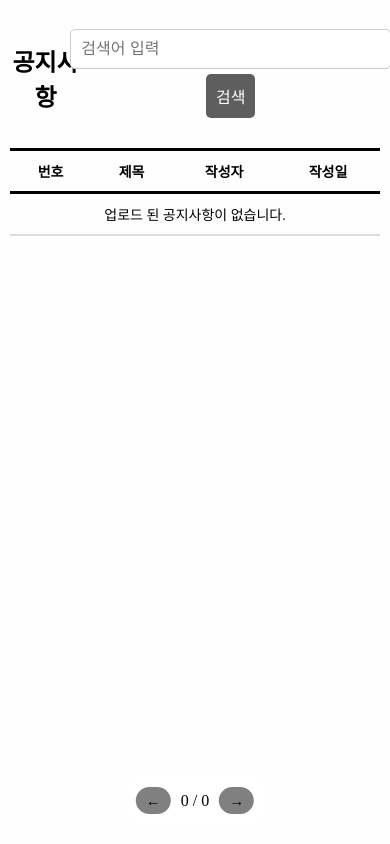
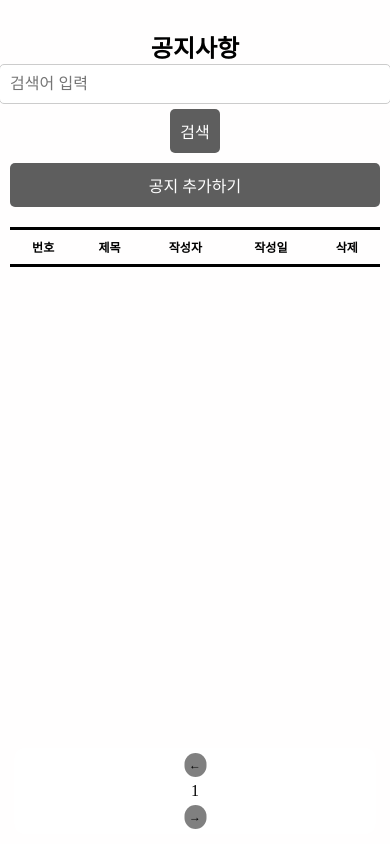
Before and after one commit to mineseok1041/SangilGulbi, a Flask app: page /mainnotice in a window 390 px wide. Run offline with Flask 3, Linux system fonts and the light colour scheme; lists and menus that the app fills with data are empty; some web fonts are replaced.

Commit message:
mainnotice js 수정

```diff
--- a/static/css/mainotice.css
+++ b/static/css/mainnotice.css
@@ -163,9 +163,39 @@ th {
 .pagination button:hover {
     background-color: rgb(104, 104, 104);
 }
+
+@media (max-width: 1024px) {
+    .container {
+        width: 95%;
+        padding: 15px;
+    }
+
+    h1 {
+        font-size: 35px;
+        text-align: center;
+    }
+
+    .top-controls {
+        flex-direction: column;
+        align-items: center;
+        text-align: center;
+    }
+
+    .right-controls {
+        width: 100%;
+        justify-content: center;
+        flex-wrap: wrap;
+        gap: 10px;
+    }
+
+    .search-box input {
+        width: 250px;
+    }
+}
+
 @media (max-width: 768px) {
     .container {
-        width: 95%;
+        width: 98%;
         padding: 10px;
     }
 
@@ -174,38 +204,43 @@ th {
         text-align: center;
     }
 
-    .header {
+    .top-controls {
         flex-direction: column;
         align-items: center;
         text-align: center;
     }
 
-    /* 🔥 검색창과 버튼이 한 줄로 유지되도록 수정 */
     .right-controls {
+        flex-direction: column;
+        align-items: center;
         width: 100%;
-        display: flex;
-        justify-content: center; /* 🔥 중앙 정렬 유지 */
-        flex-wrap: wrap;
-        gap: 10px;
     }
 
     .search-box, .add-box {
-        display: flex;
-        flex-direction: row; /* 🔥 버튼과 검색창이 한 줄 유지 */
+        width: 100%;
         justify-content: center;
-        align-items: center;
-        gap: 10px;
-        width: auto;
+        gap: 5px;
+    }
+
+    .search-box input {
+        width: 100%;
+    }
+
+    .add {
+        width: 100%;
     }
 
     table {
-        width: 100%;
-        overflow-x: auto;
+        font-size: 14px;
     }
 
     th, td {
-        font-size: 14px;
         padding: 10px;
+    }
+
+    .pagination {
+        width: 90%;
+        bottom: 10px;
     }
 }
 
@@ -214,14 +249,8 @@ th {
         font-size: 24px;
     }
 
-    .right-controls {
+    .search-box, .add-box {
         flex-direction: column;
-        align-items: center;
-    }
-
-    .search-box, .add-box {
-        flex-direction: column; /* 🔥 작은 화면에서는 세로 정렬 */
-        gap: 5px;
         width: 100%;
     }
 
@@ -231,6 +260,24 @@ th {
 
     .add {
         width: 100%;
-        text-align: center;
+    }
+
+    table {
+        font-size: 12px;
+    }
+
+    th, td {
+        padding: 8px;
+    }
+
+    .pagination {
+        flex-direction: column;
+        gap: 5px;
+        padding: 5px;
+    }
+
+    .pagination button {
+        font-size: 12px;
+        padding: 5px;
     }
 }
--- a/static/js/mainotice.js
+++ b/static/js/mainotice.js
@@ -4,26 +4,8 @@ let searchKeyword = "";
 
 document.addEventListener("DOMContentLoaded", function () {
     loadNotices();
-    checkAdminControls(); // 관리자 권한 체크
     document.getElementById("searchBtn").addEventListener("click", searchNotices);
 });
-
-// ✅ 관리자 권한 체크 및 삭제 열 숨김 처리
-function checkAdminControls() {
-    let userRole = localStorage.getItem("userRole");
-    let addNoticeBtn = document.querySelector(".add-box .add");
-    let deleteColumnHeader = document.getElementById("delete-column");
-
-    // 공지 추가 버튼 설정
-    if (addNoticeBtn) {
-        addNoticeBtn.style.display = userRole === "admin" ? "block" : "none";
-    }
-
-    // 삭제 열 헤더 숨김
-    if (deleteColumnHeader) {
-        deleteColumnHeader.style.display = userRole === "admin" ? "table-cell" : "none";
-    }
-}
 
 // ✅ 공지사항 목록 로드
 function loadNotices() {
@@ -39,7 +21,7 @@ function loadNotices() {
         let message = searchKeyword.trim() !== ""
             ? "검색어와 연관된 목록이 없습니다."
             : "업로드 된 공지사항이 없습니다.";
-        noticeList.innerHTML = `<tr><td colspan="5" style="text-align:center;">${message}</td></tr>`;
+        noticeList.innerHTML = `<tr><td colspan="4" style="text-align:center;">${message}</td></tr>`; // 🔥 삭제 버튼 칼럼 제외
         document.getElementById("page-info").innerText = "0 / 0";
         return;
     }
@@ -50,8 +32,6 @@ function loadNotices() {
     let startIndex = (currentPage - 1) * itemsPerPage;
     let paginatedNotices = filteredNotices.slice(startIndex, startIndex + itemsPerPage);
 
-    let userRole = localStorage.getItem("userRole");
-
     paginatedNotices.forEach((notice, index) => {
         let row = document.createElement("tr");
         row.innerHTML = `
@@ -59,31 +39,11 @@ function loadNotices() {
             <td class="notice-title" onclick="viewNotice(${notice.id})">${notice.title}</td>
             <td>${notice.author}</td>
             <td>${notice.date}</td>
-            ${userRole === "admin" ? `<td class="delete-column"><button class="delete-btn" onclick="deleteNotice(${notice.id})">삭제</button></td>` : ""}
         `;
         noticeList.appendChild(row);
     });
 
-    // ✅ 관리자 아닌 경우 삭제 버튼 숨김
-    if (userRole !== "admin") {
-        document.querySelectorAll(".delete-column").forEach(el => el.style.display = "none");
-    }
-
     document.getElementById("page-info").innerText = `${currentPage} / ${totalPages}`;
-}
-
-// ✅ 공지 삭제 기능 (관리자만 가능)
-function deleteNotice(id) {
-    if (localStorage.getItem("userRole") !== "admin") {
-        alert("삭제 권한이 없습니다.");
-        return;
-    }
-    if (!confirm("정말 삭제하시겠습니까?")) return;
-
-    let notices = JSON.parse(localStorage.getItem("notices")) || [];
-    localStorage.setItem("notices", JSON.stringify(notices.filter(notice => notice.id !== id)));
-    alert("공지사항이 삭제되었습니다.");
-    loadNotices();
 }
 
 // ✅ 검색 기능
--- a/templates/mainnotice.html
+++ b/templates/mainnotice.html
@@ -4,7 +4,7 @@
     <meta charset="UTF-8">
     <meta name="viewport" content="width=device-width, initial-scale=1.0">
     <title>공지사항</title>
-    <link rel="stylesheet" href="{{ url_for('static', filename='css/mainotice.css') }}">
+    <link rel="stylesheet" href="{{ url_for('static', filename='css/mainnotice.css') }}">
 </head>
 
 <body>
@@ -44,6 +44,6 @@
         </div>
     </div>
 
-    <script type="text/javascript" src="{{ url_for('static', filename='js/mainotice.js') }}"></script>
+    <script type="text/javascript" src="{{ url_for('static', filename='js/mainnotice.js') }}"></script>
 </body>
 </html>
```
